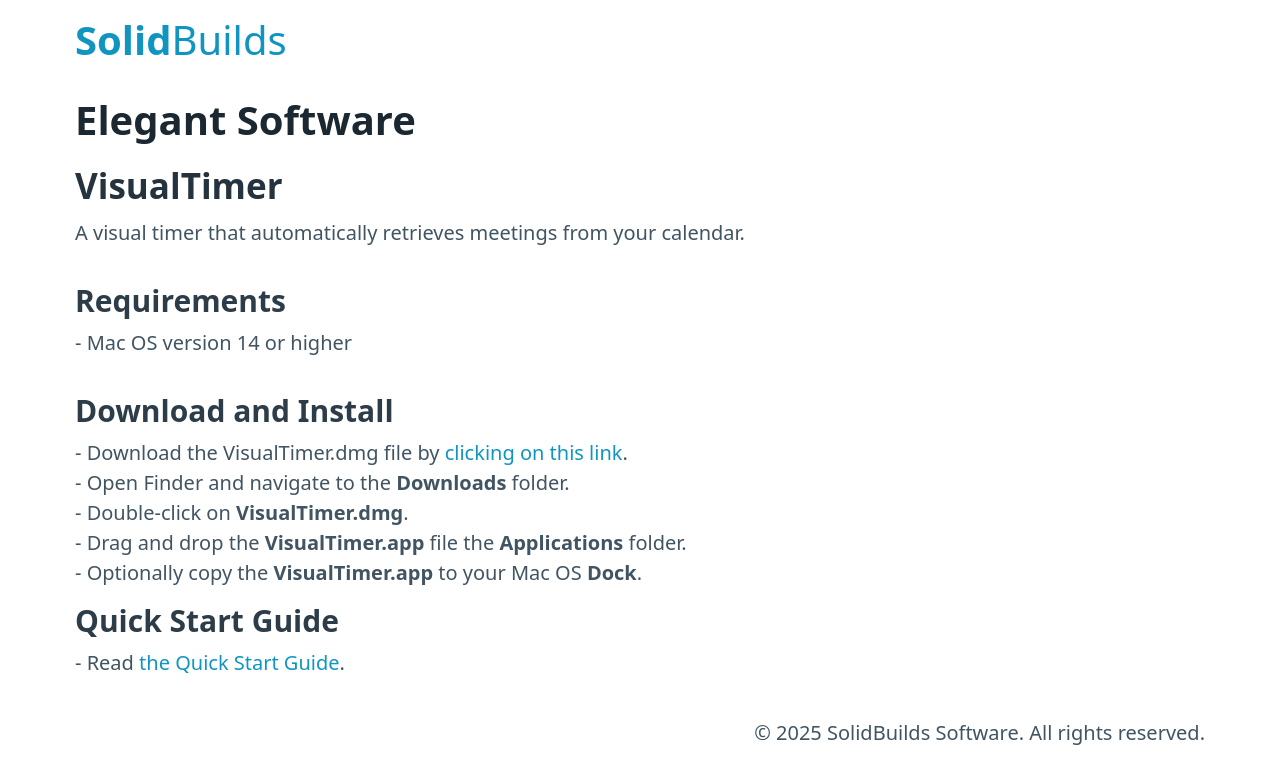
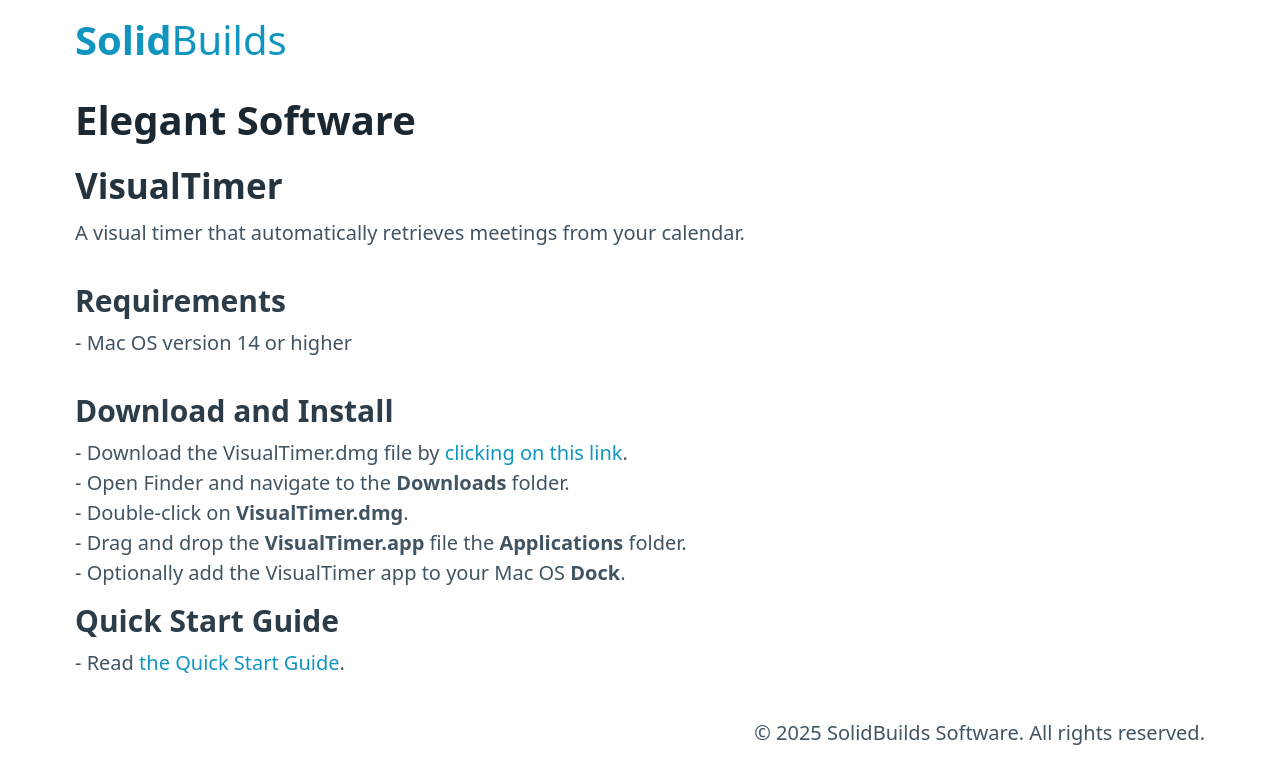
Before and after one commit to lingthio/solidbuilds.com, a plain HTML site: page docs/index.html in a window 1280 px wide. Drawn offline with nearby package versions, Linux system fonts and the light colour scheme.

Commit message:
Update index.html

```diff
--- a/docs/index.html
+++ b/docs/index.html
@@ -52,7 +52,7 @@
             - Open Finder and navigate to the <b>Downloads</b> folder.<br />
             - Double-click on <b>VisualTimer.dmg</b>.<br />
             - Drag and drop the <b>VisualTimer.app</b> file the <b>Applications</b> folder.<br />
-            - Optionally copy the <b>VisualTimer.app</b> to your Mac OS <b>Dock</b>.<br />
+            - Optionally add the VisualTimer app to your Mac OS <b>Dock</b>.<br />
 
             <h3>Quick Start Guide</h3>
             - Read
```
